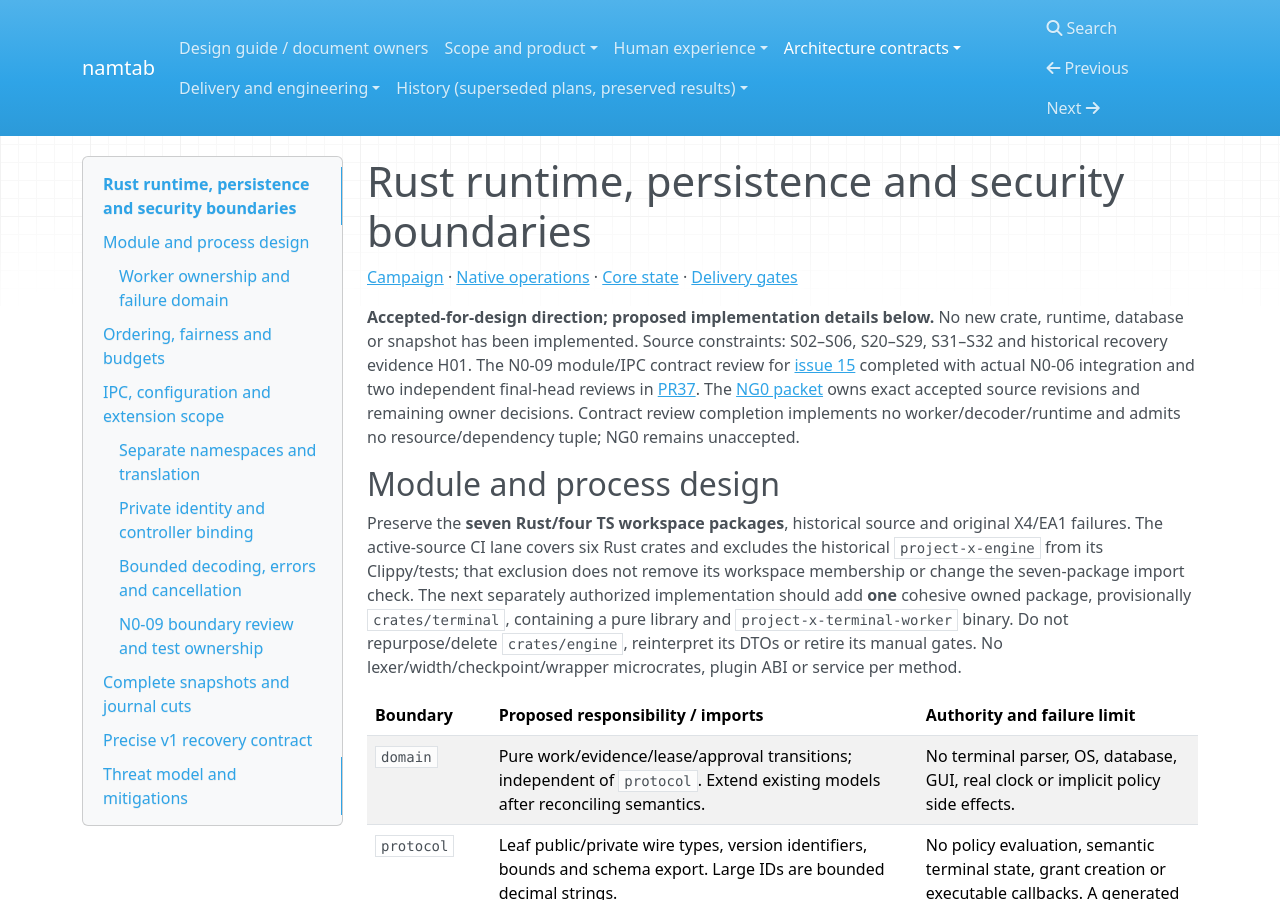
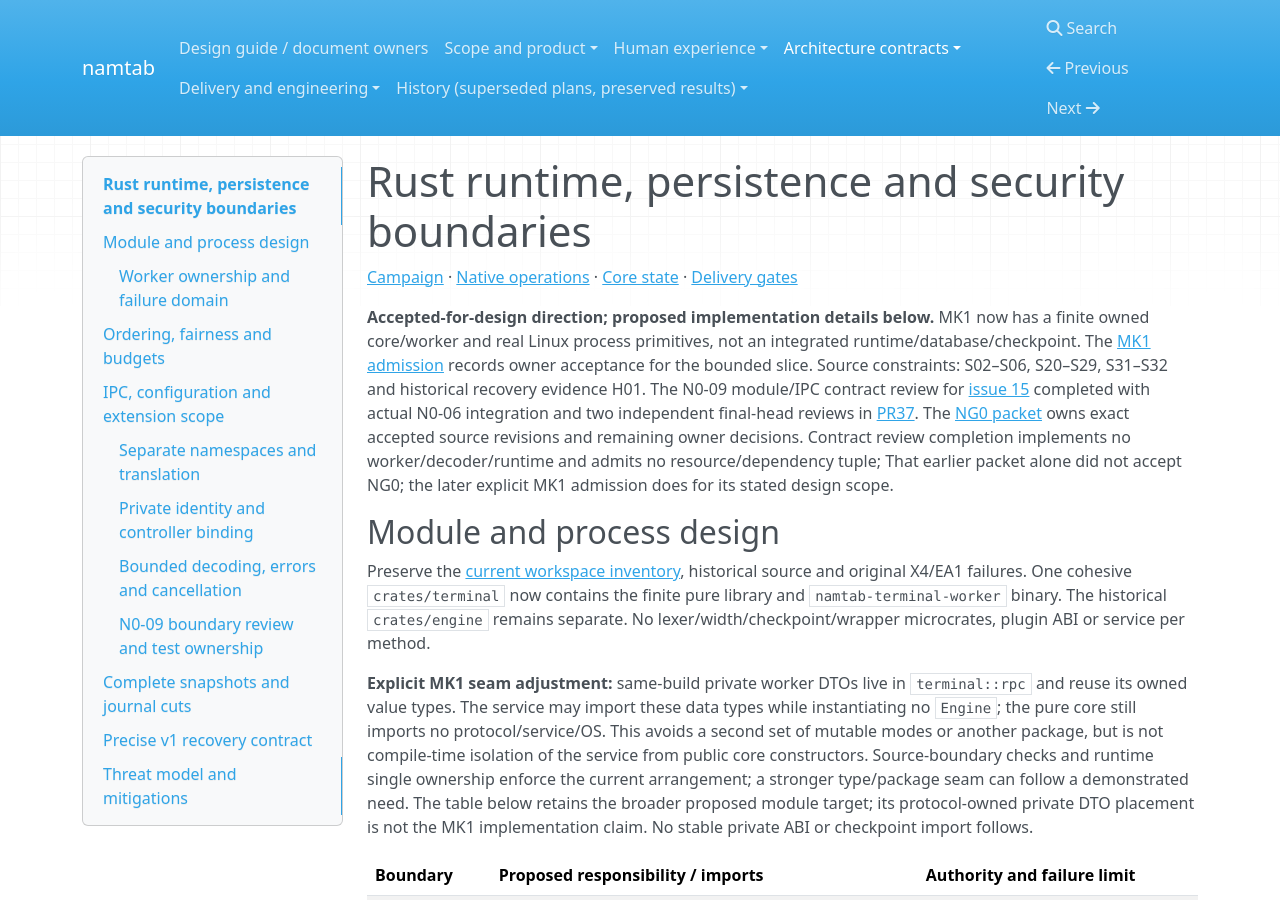
Before and after one commit to whoodes/namtab, an MkDocs documentation site: the page built from docs/engine/runtime-persistence-security.md, in a window 1280 px wide and 900 px high. Built offline with MkDocs 1.6.1, drawn with Linux system fonts in a browser that asks for light colours; nearby versions of some CDN libraries.

Commit message:
Resolve disabled focus and worker output completion explicitly
Adversarial review found a silent empty focus result and a missing worker EOF operation. Refuse disabled focus, close partial decoder state through the private seam, and test both without equating output completion with child exit.

Reconcile stale source summaries and document the deliberate same-build DTO import tradeoff. The service must not instantiate a second interpreter. Targeted terminal tests, Clippy and strict docs pass.

```diff
--- a/docs/engine/runtime-persistence-security.md
+++ b/docs/engine/runtime-persistence-security.md
@@ -2,11 +2,14 @@
 
 [Campaign](index.md) · [Native operations](native-contract.md) · [Core state](compatibility-and-core.md) · [Delivery gates](delivery-and-validation.md)
 
-**Accepted-for-design direction; proposed implementation details below.** No new crate, runtime, database or snapshot has been implemented. Source constraints: S02–S06, S20–S29, S31–S32 and historical recovery evidence H01. The N0-09 module/IPC contract review for [issue 15](https://github.com/whoodes/namtab/issues/15) completed with actual N0-06 integration and two independent final-head reviews in [PR37](https://github.com/whoodes/namtab/pull/37). The [NG0 packet](delivery-and-validation.md#ng0-review-packet-draft) owns exact accepted source revisions and remaining owner decisions. Contract review completion implements no worker/decoder/runtime and admits no resource/dependency tuple; NG0 remains unaccepted.
+**Accepted-for-design direction; proposed implementation details below.** MK1 now has a finite owned core/worker and real Linux process primitives, not an integrated runtime/database/checkpoint. The [MK1 admission](../engineering/mk1-scope-and-admission.md) records owner acceptance for the bounded slice. Source constraints: S02–S06, S20–S29, S31–S32 and historical recovery evidence H01. The N0-09 module/IPC contract review for [issue 15](https://github.com/whoodes/namtab/issues/15) completed with actual N0-06 integration and two independent final-head reviews in [PR37](https://github.com/whoodes/namtab/pull/37). The [NG0 packet](delivery-and-validation.md#ng0-review-packet-draft) owns exact accepted source revisions and remaining owner decisions. Contract review completion implements no worker/decoder/runtime and admits no resource/dependency tuple; That earlier packet alone did not accept NG0; the later explicit MK1 admission does for its stated design scope.
 
 ## Module and process design
 
-Preserve the **seven Rust/four TS workspace packages**, historical source and original X4/EA1 failures. The active-source CI lane covers six Rust crates and excludes the historical `project-x-engine` from its Clippy/tests; that exclusion does not remove its workspace membership or change the seven-package import check. The next separately authorized implementation should add **one** cohesive owned package, provisionally `crates/terminal`, containing a pure library and `project-x-terminal-worker` binary. Do not repurpose/delete `crates/engine`, reinterpret its DTOs or retire its manual gates. No lexer/width/checkpoint/wrapper microcrates, plugin ABI or service per method.
+Preserve the [current workspace inventory](../engineering/14-repository-and-engineering-practices.md#concrete-proposed-layout-and-ownership), historical source and original X4/EA1 failures. One cohesive `crates/terminal` now contains the finite pure library and `namtab-terminal-worker` binary. The historical `crates/engine` remains separate. No lexer/width/checkpoint/wrapper microcrates, plugin ABI or service per method.
+
+**Explicit MK1 seam adjustment:** same-build private worker DTOs live in `terminal::rpc` and reuse its owned value types. The service may import these data types while instantiating no `Engine`; the pure core still imports no protocol/service/OS. This avoids a second set of mutable modes or another package, but is not compile-time isolation of the service from public core constructors. Source-boundary checks and runtime single ownership enforce the current arrangement; a stronger type/package seam can follow a demonstrated need. The table below retains the broader proposed module target; its protocol-owned private DTO placement is not the MK1 implementation claim. No stable private ABI or checkpoint import follows.
+
 
 | Boundary | Proposed responsibility / imports | Authority and failure limit |
 | --- | --- | --- |
```
Also changed, not shown: crates/terminal/README.md (+3 -1 lines), docs/architecture/10-recommended-baseline-and-adrs.md (+2 -2 lines), docs/engineering/12-prototype-plan.md (+2 -2 lines), docs/engineering/14-repository-and-engineering-practices.md (+1 -1 lines), 5 other files.
